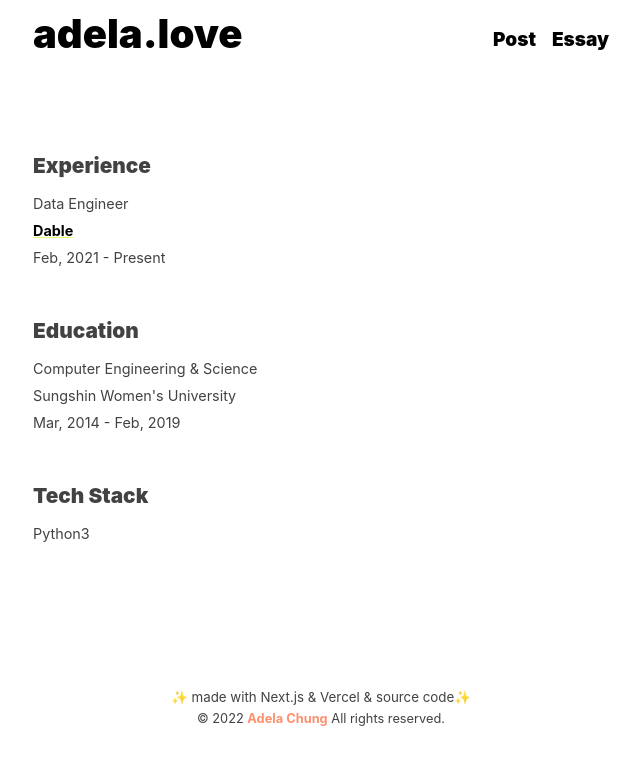
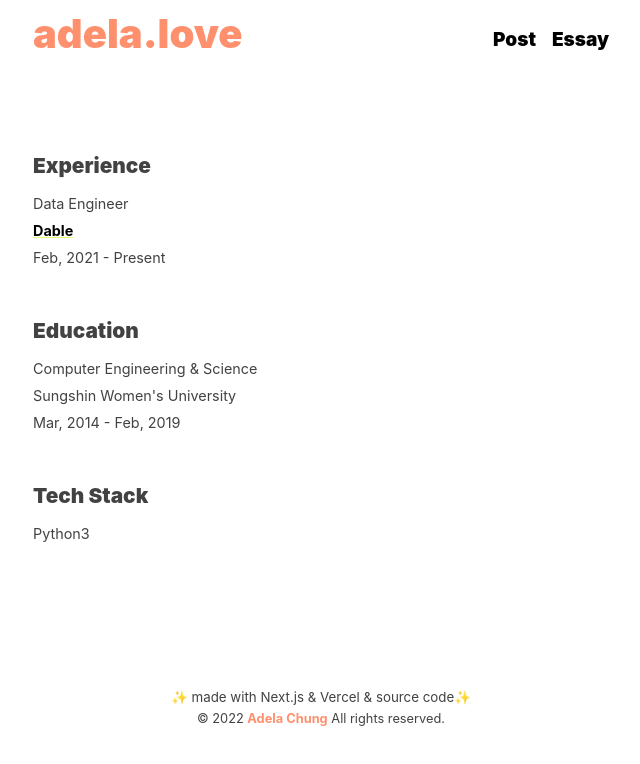
Before and after one commit to love-adela/adela.love, a Next.js app: page / in a window 1280 px wide. Shown: the top 764 px of the page, without its empty margins (319-959 px from the left). Built offline with nearby package versions, Linux system fonts and the light colour scheme; a web font is replaced by a local one.

Commit message:
Fix header color

```diff
--- a/components/header.module.css
+++ b/components/header.module.css
@@ -54,7 +54,6 @@ Ubuntu, Cantarell, Fira Sans, Droid Sans, Helvetica Neue, sans-serif !important;
   float: left;
   flex: auto;
   font-size: 30px;
-  color: #ff906e !important;
   display: flex;
   height: 100%;
 }
@@ -65,11 +64,15 @@ Ubuntu, Cantarell, Fira Sans, Droid Sans, Helvetica Neue, sans-serif !important;
   align-items: center;
   font-weight: 900;
   font-size: 40px;
-  color: #ff906e;
+  color: #ff906e !important;
+}
+
+.headerTitleWrap h1 > a {
+  color: #ff906e !important;
 }
 
 .headerTitleWrap a:hover {
-  color: #ff906e !important;
+  /* color: #ff906e !important; */
   text-decoration: underline !important;
 	text-decoration-color: #ddff6e !important;
 }
```
